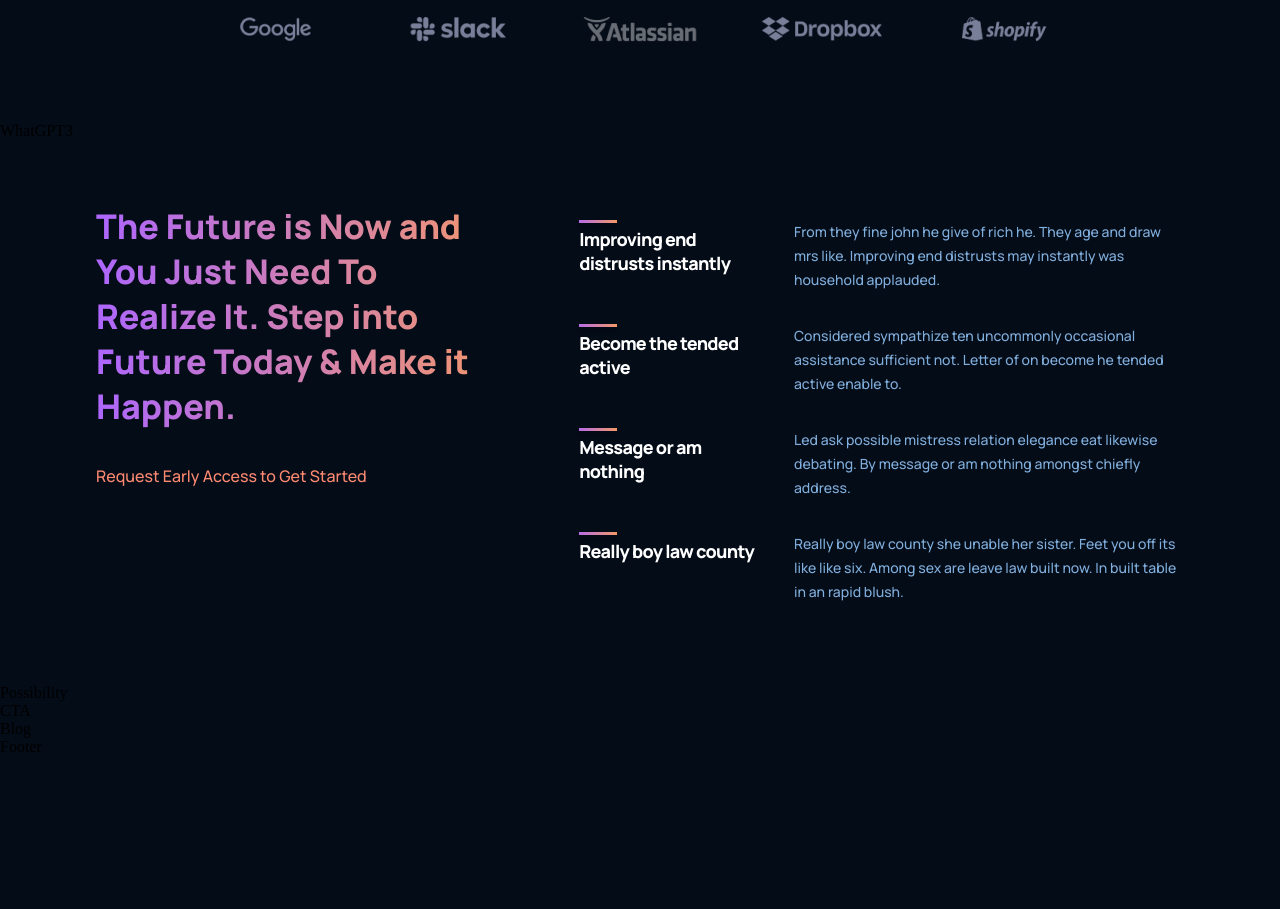
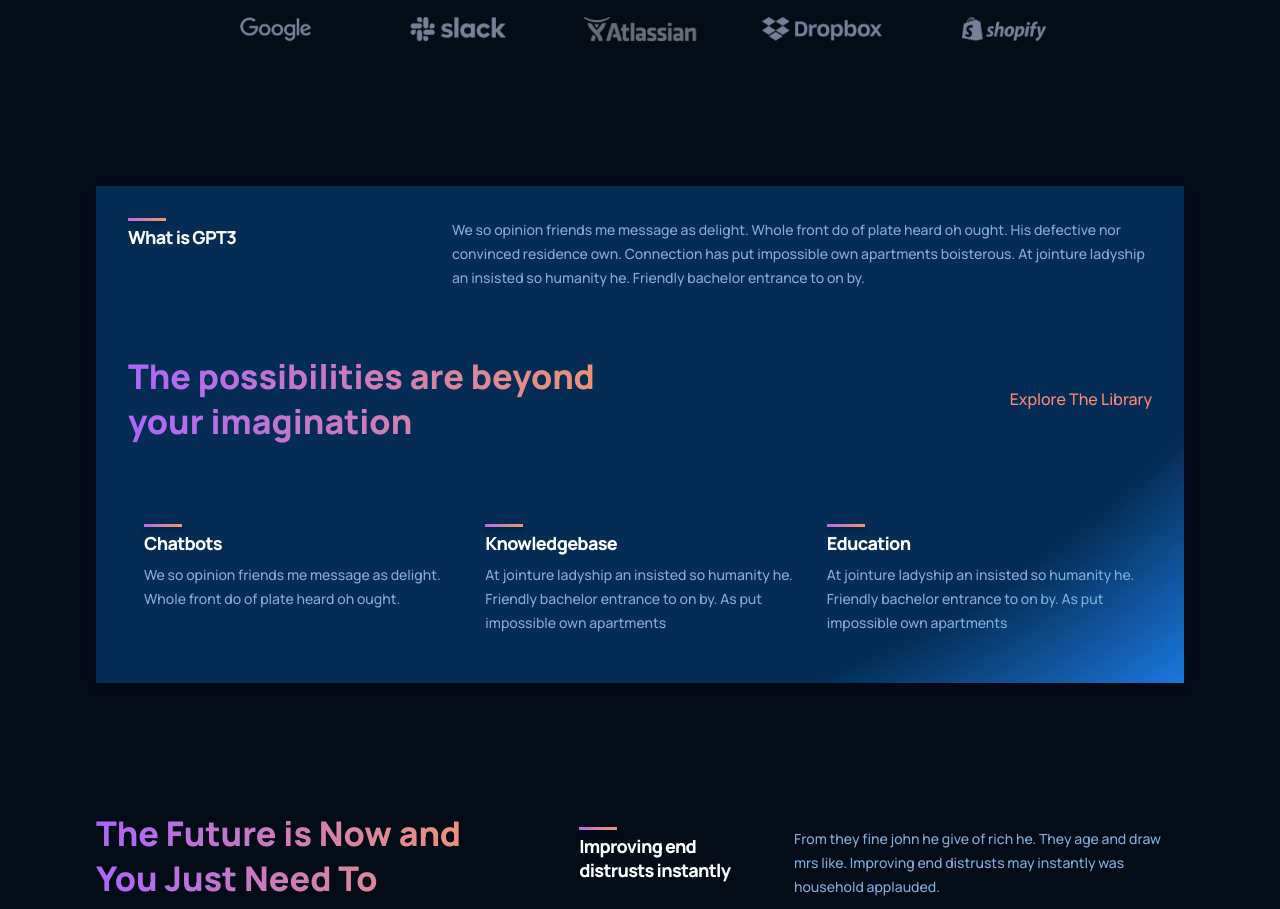
Before and after one commit to vish23698sahu/GPT3-web, a React (Create React App) app: page / in a window 1280 px wide. Shown: the part 900-1809 px from the top of the page. Before the commit the page ends 1656 px from the top, so only its background shows below. Built offline with nearby package versions, Linux system fonts and the light colour scheme; the HTML template or start-up script is replaced by a standard one.

Commit message:
v - 5 whatGPT3 section added

```diff
--- a/src/containers/whatGPT3/WhatGPT3.jsx
+++ b/src/containers/whatGPT3/WhatGPT3.jsx
@@ -1,9 +1,23 @@
 import React from 'react';
+import { Feature } from '../../components';
 import './whatGPT3.css';
 
 const WhatGPT3 = () => {
   return (
-    <div>WhatGPT3</div>
+    <div className='gpt3__whatgpt3 section__margin' id='wgpt3'>
+      <div className='gpt3__whatgpt3-feature'>
+        <Feature title='What is GPT3' text='We so opinion friends me message as delight. Whole front do of plate heard oh ought. His defective nor convinced residence own. Connection has put impossible own apartments boisterous. At jointure ladyship an insisted so humanity he. Friendly bachelor entrance to on by.' />
+      </div>
+      <div className='gpt3__whatgpt3-heading'>
+        <h1 className='gradient__text'>The possibilities are beyond your imagination</h1>
+        <p>Explore The Library</p>
+      </div>
+      <div className='gpt3__whatgpt3-container'>
+        <Feature title='Chatbots' text='We so opinion friends me message as delight. Whole front do of plate heard oh ought. ' />
+        <Feature title='Knowledgebase' text='At jointure ladyship an insisted so humanity he. Friendly bachelor entrance to on by. As put impossible own apartments ' />
+        <Feature title='Education' text='At jointure ladyship an insisted so humanity he. Friendly bachelor entrance to on by. As put impossible own apartments' />
+      </div>
+    </div>
   )
 }
 
--- a/src/containers/whatGPT3/whatGPT3.css
+++ b/src/containers/whatGPT3/whatGPT3.css
@@ -0,0 +1,123 @@
+.gpt3__whatgpt3 {
+    display: flex;
+    flex-direction: column;
+
+    padding: 2rem;
+    background: var(--color-footer);
+
+    /* ff 3.6+ */
+    background:-moz-radial-gradient(circle at 30% -100%, #042c54 25%, rgba(4, 44, 84, 1) 85%, rgba(27, 120, 222, 1) 100%);
+
+    /* safari 5.1+,chrome 10+ */
+    background:-webkit-radial-gradient(circle at 30% -100%, #042c54 25%, rgba(4, 44, 84, 1) 85%, rgba(27, 120, 222, 1) 100%);
+
+    /* opera 11.10+ */
+    background:-o-radial-gradient(circle at 30% -100%, #042c54 25%, rgba(4, 44, 84, 1) 85%, rgba(27, 120, 222, 1) 100%);
+
+    /* ie 10+ */
+    background:-ms-radial-gradient(circle at 30% -100%, #042c54 25%, rgba(4, 44, 84, 1) 85%, rgba(27, 120, 222, 1) 100%);
+
+    /* global 92%+ browsers support */
+    background:radial-gradient(circle at 30% -100%, #042c54 25%, rgba(4, 44, 84, 1) 85%, rgba(27, 120, 222, 1) 100%);
+
+    filter: drop-shadow(0px 4px 4px rgba(0, 0, 0, 0.25));
+}
+
+.gpt3__whatgpt3-feature {
+    display: flex;
+}
+
+/* Customizing feature component as per needs */
+.gpt3__whatgpt3-feature .gpt3__features-container__feature {
+    margin: 0;
+}
+
+/* Customizing feature component as per needs */
+.gpt3__whatgpt3-feature .gpt3__features-container_feature-text {
+    max-width: 700px;
+}
+
+.gpt3__whatgpt3-heading {
+    display: flex;
+    flex-direction: row;
+    justify-content: space-between;
+    align-items: center;
+
+    margin: 4rem 0 2rem;
+}
+
+.gpt3__whatgpt3-heading h1 {
+    font-size: 34px;
+    line-height: 45px;
+    font-weight: 800;
+    font-family: var(--font-family);
+    max-width: 510px;
+}
+
+.gpt3__whatgpt3-heading p {
+    font-family: var(--font-family);
+    font-weight: 500;
+    font-size: 16px;
+    line-height: 30px;
+    color: var(--color-subtext);
+    cursor: pointer;
+}
+
+.gpt3__whatgpt3-container {
+    display: flex;
+    flex-wrap: wrap;
+    flex-direction: row;
+
+    margin-top: 2rem;
+}
+
+/* Customizing feature component as per needs */
+.gpt3__whatgpt3-container .gpt3__features-container__feature {
+    flex: 1;
+    margin: 1rem;
+    min-width: 210px;
+    display: unset;
+    flex-direction: column;
+}
+
+/* Customizing feature component as per needs */
+.gpt3__whatgpt3-container .gpt3__features-container_feature-text {
+    margin-top: 0.5rem;
+}
+
+@media screen and (max-width: 850px) {
+    .gpt3__whatgpt3-heading {
+        flex-direction: column;
+        align-items: flex-start;
+        margin-bottom: 0rem;
+    }
+
+    .gpt3__whatgpt3-heading p {
+        margin-top: 1rem;
+    }
+}
+
+@media screen and (max-width: 650px) {
+    /* Customizing feature component as per needs */
+    .gpt3__whatgpt3-feature .gpt3__features-container__feature {
+        flex-direction: column;
+    }
+
+    /* Customizing feature component as per needs */
+    .gpt3__whatgpt3-feature .gpt3__features-container_feature-text {
+        margin-top: 0.5rem;
+    }
+
+    .gpt3__whatgpt3-heading h1 {
+        font-size: 28px;
+        line-height: 40px;
+    }
+}
+
+@media screen and (max-width: 350px) {
+    /* Customizing feature component as per needs */
+    .gpt3__whatgpt3-container .gpt3__features-container__feature {
+        margin: 1rem 0;
+        min-width: 100%;
+    }
+}
```
